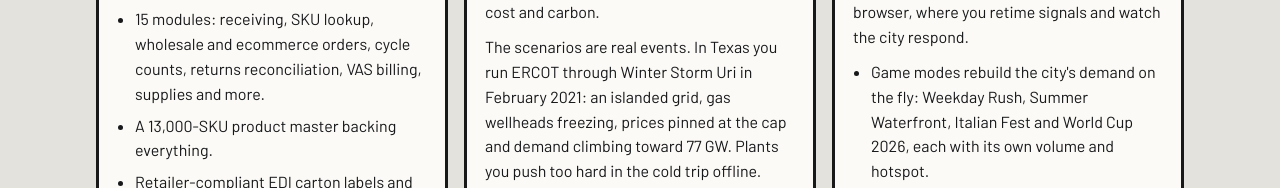
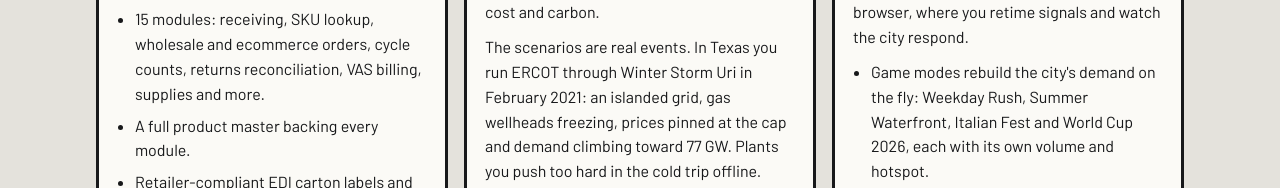
Before and after one commit to StephenScarcella/StephenScarcella.github.io, a plain HTML site: page index.html in a window 1280 px wide. Shown: the part 2722-2910 px from the top of the page. Drawn offline with nearby package versions, Linux system fonts and the light colour scheme; a web font is replaced by a local one.

Commit message:
WMS: drop the SKU count from the product master line
Co-Authored-By: Claude Fable 5.2 <noreply@anthropic.com>

```diff
--- a/index.html
+++ b/index.html
@@ -109,7 +109,7 @@
       <p>The warehouse management system our floor and our client use every day. I designed and built it myself over the past year.</p>
       <ul>
         <li>15 modules: receiving, SKU lookup, wholesale and ecommerce orders, cycle counts, returns reconciliation, VAS billing, supplies and more.</li>
-        <li>A 13,000-SKU product master backing everything.</li>
+        <li>A full product master backing every module.</li>
         <li>Retailer-compliant EDI carton labels and Zebra thermal stock labels, printed straight from the browser.</li>
         <li>Data pipelines from the ERP, Shopify and ShipStation.</li>
       </ul>
```
